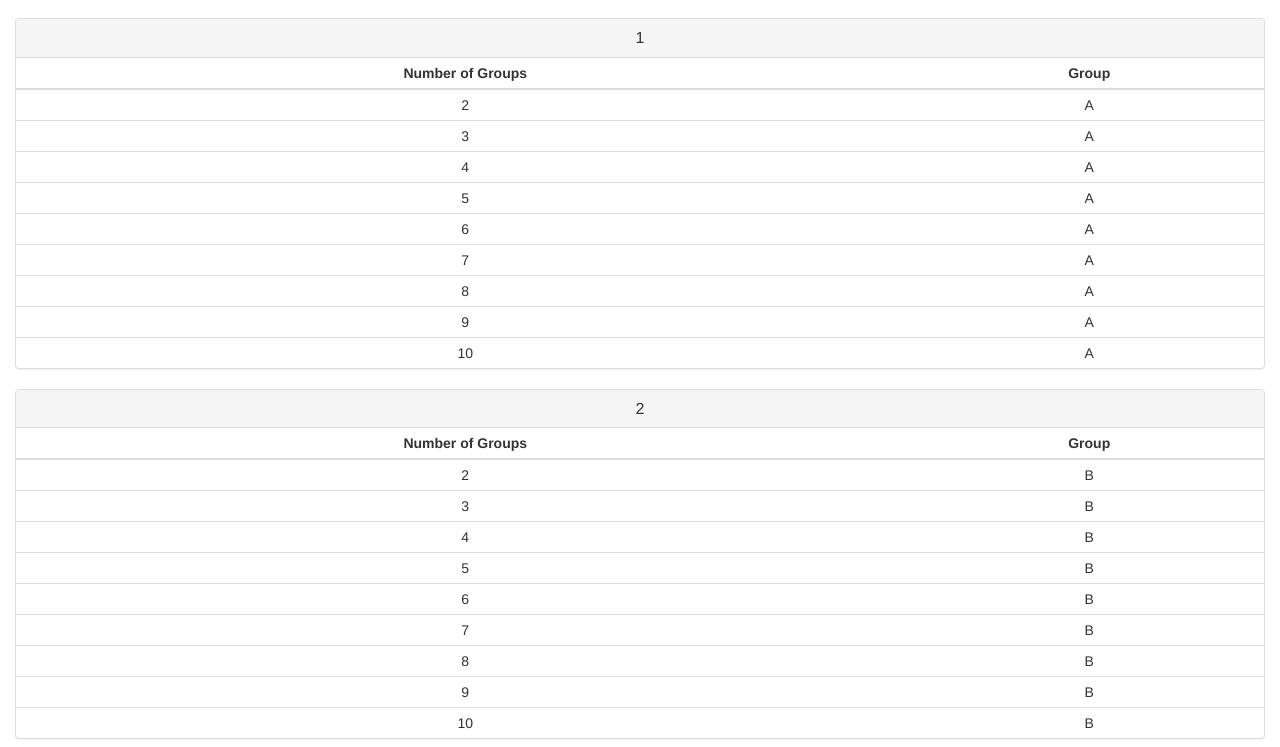
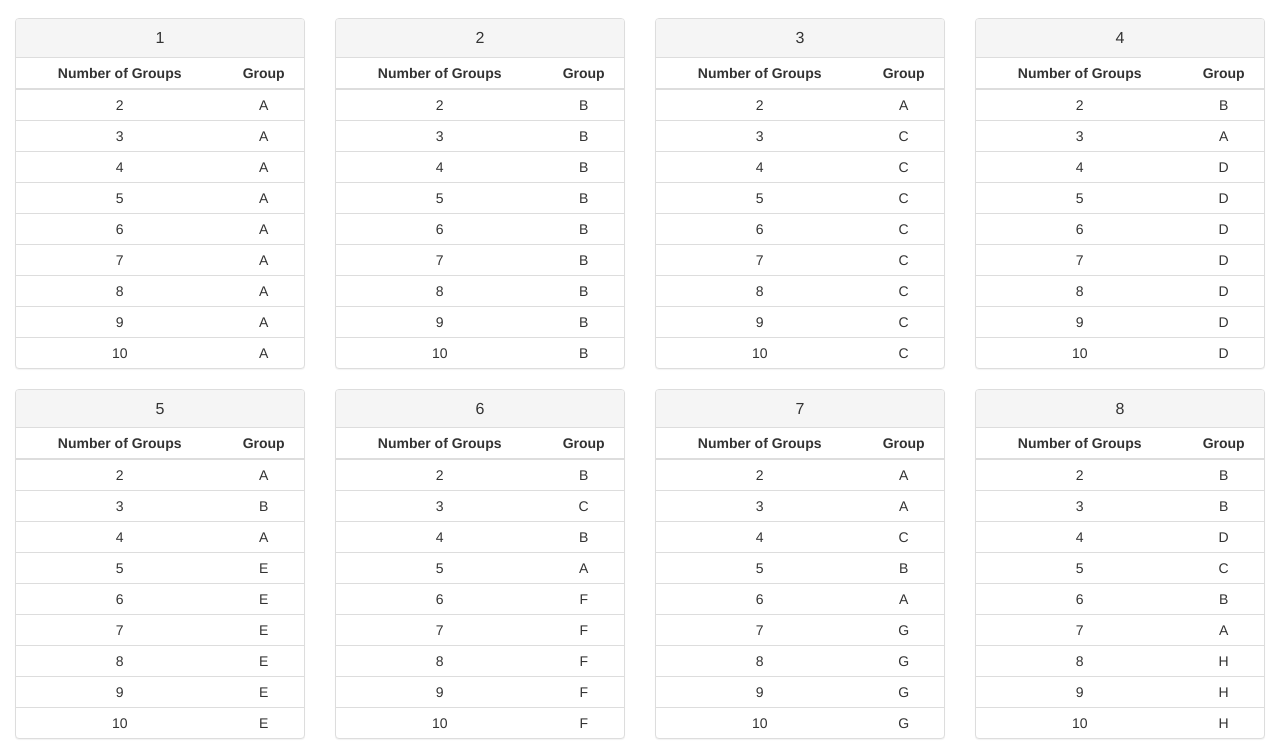
Before and after one commit to cobywhite/Group-Card-Creator, a plain HTML site: page index.html in a window 1280 px wide. Shown: the part 53-800 px from the top of the page. Drawn offline with nearby package versions, Linux system fonts and the light colour scheme; some packages are replaced by stand-ins of ours; a script that the page names is missing.

Commit message:
Testing repeating columns.

```diff
--- a/index.html
+++ b/index.html
@@ -1,7 +1,11 @@
 <!DOCTYPE html>
-<html ng-app="app" ng-controller="MainCtrl as mainCtrl">
+<html lang="en" ng-app="app" ng-controller="MainCtrl as mainCtrl">
 
 <head>
+  <meta charset="utf-8" />
+  <meta name="viewport" content="width=device-width, initial-scale=1.0" />
+
+
   <link data-require="bootstrap-css@3.2.0" data-semver="3.2.0" rel="stylesheet" href="//netdna.bootstrapcdn.com/bootstrap/3.2.0/css/bootstrap.min.css" />
   <script data-require="jquery@*" data-semver="2.1.1" src="//cdnjs.cloudflare.com/ajax/libs/jquery/2.1.1/jquery.min.js"></script>
   <script data-require="angular.js@1.3.0-beta.18" data-semver="1.3.0-beta.18" src="https://code.angularjs.org/1.3.0-beta.18/angular.min.js"></script>
@@ -42,7 +46,9 @@
     </div>
   </nav>
   <div class="container-fluid">
-    <div class="panel panel-default" ng-repeat="i in mainCtrl.repeatArray | limitTo:mainCtrl.maxCards" ng-init="index = $index; rank = $index + 1">
+    <div class="row">
+      <div class="col-xs-3" ng-repeat="i in mainCtrl.repeatArray | limitTo:mainCtrl.maxCards">
+        <div class="panel panel-default" ng-init="index = $index; rank = $index + 1">
       <div class="panel-heading text-center">
         <h1 class="panel-title">{{rank | number}}</h1>
       </div>
@@ -80,6 +86,9 @@
         </tbody>
       </table>
     </div>
+      </div>
+    </div>
+
   </div>
 </body>
 
```
